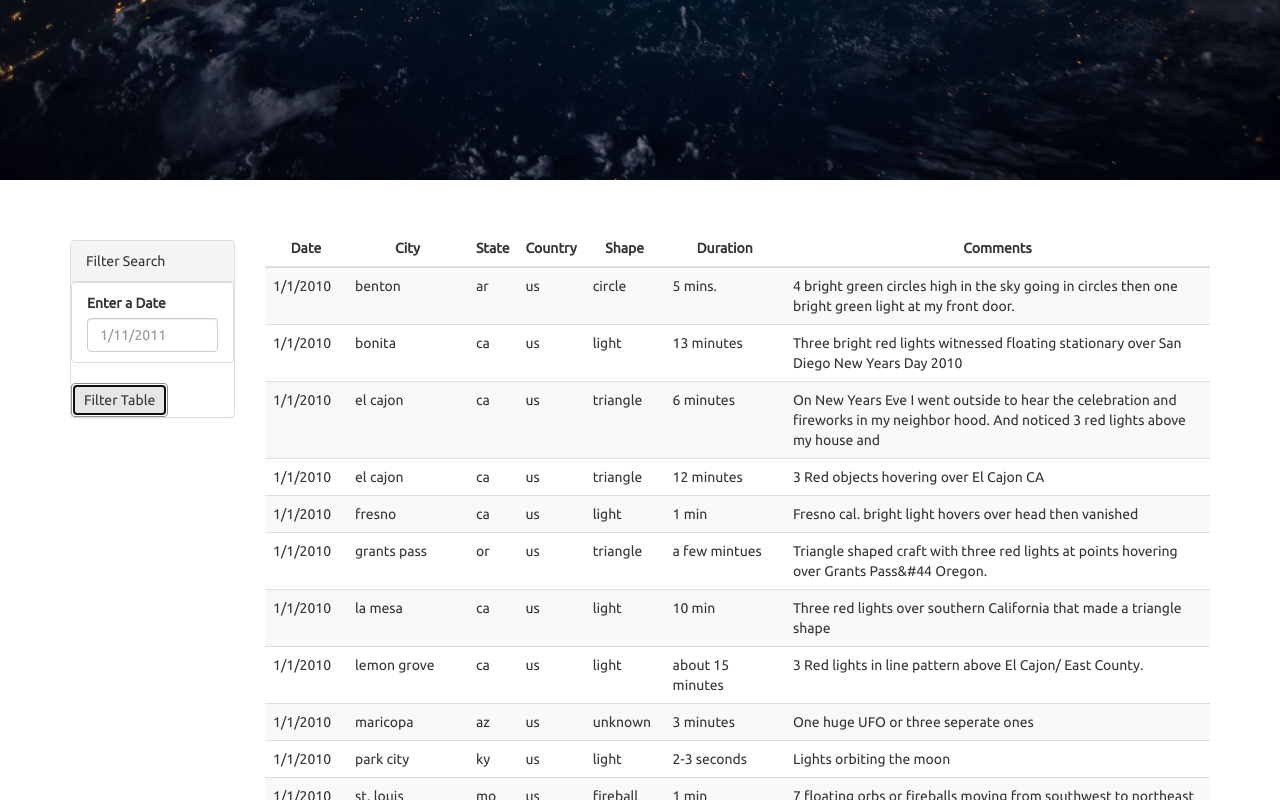
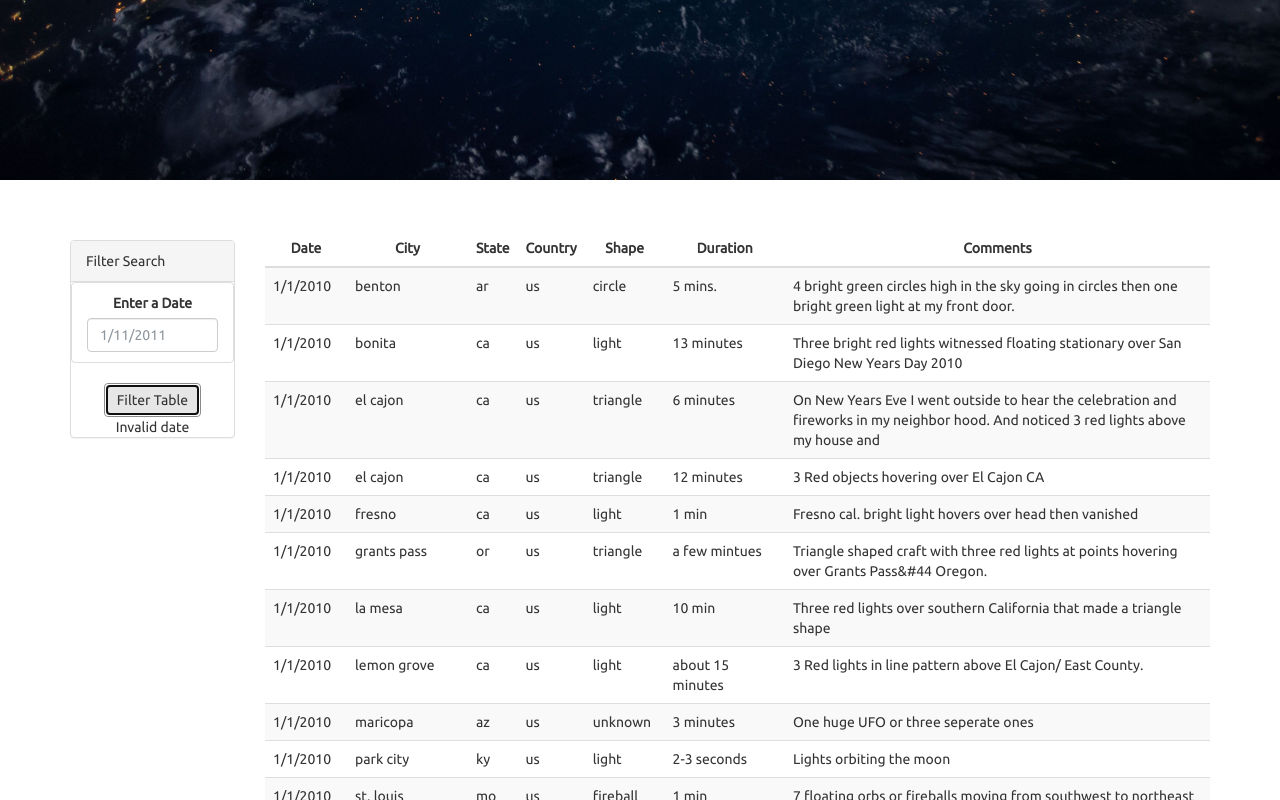
Before and after one commit to emmobley63/javascript-challenge, a plain HTML site: page UFO-level-1/index.html in a window 1280 px wide. Both pictures are taken after a click on the button "Filter Table". Shown: the part 432-1232 px from the top of the page. Drawn offline with nearby package versions, Linux system fonts and the light colour scheme.

Commit message:
,Fixed conditional error date message and centered the filter button

```diff
--- a/UFO-level-1/index.html
+++ b/UFO-level-1/index.html
@@ -32,7 +32,7 @@
             <div class="panel panel-default">
               <div class="panel-heading">Filter Search</div>
               <div class="panel-body">
-                <form>
+                <form class="aligncenter text-center">
                   <div class="form-group">
                     <ul class="list-group" id="filters">
                       <li class="filter list-group-item">
@@ -42,7 +42,7 @@
                     </ul>
                   </div>
                   <button id="filter-btn" type="button" class="btn btn-default">Filter Table</button>
-                  <div class="datecheck" style="display: none">Invalid date</div>
+                  <span class="datecheck">Invalid date</span>
                 </form>
               </div>
             </div>
--- a/UFO-level-1/static/css/style.css
+++ b/UFO-level-1/static/css/style.css
@@ -137,6 +137,14 @@ select {
   /* Firefox 18- */
   color: #8e979f;
 }
+.aligncenter {
+  align-items: center;
+}
+.datecheck {
+  display: none;
+  align-items: center;
+  text-align: center;
+}
 
 /* media queries which will only be activated at specific screen sizes */
 @media (max-width: 800px) {
--- a/UFO-level-1/static/js/app.js
+++ b/UFO-level-1/static/js/app.js
@@ -80,6 +80,7 @@ function datefilter() {
     var datetimecheck = tableData.map(item => item.datetime);
     // Variable to display error message or not
     var showreturn = d3.select(".datecheck");
+    console.log(showreturn);
     // Check if input date is in mapped dates from the data (boolean) to hide the error block
     if (datetimecheck.includes(inputdate)) {
         function sameDate(datetime) {
@@ -91,12 +92,12 @@ function datefilter() {
         // Call function with new data
         pullTable(datedata);
         // Hide the "datecheck-error" block
-        showreturn.style.display = "none";
+        showreturn.style("display", "none");
         console.log("date was right but didn't change the table or style")
     }  else {
         // Else return the error block
         console.log("date was wrong but style didn't change")
-        showreturn.style.display = "block";
+        showreturn.style("display", "block");
     };
     // Reset the button so that they can search again
 };
```
